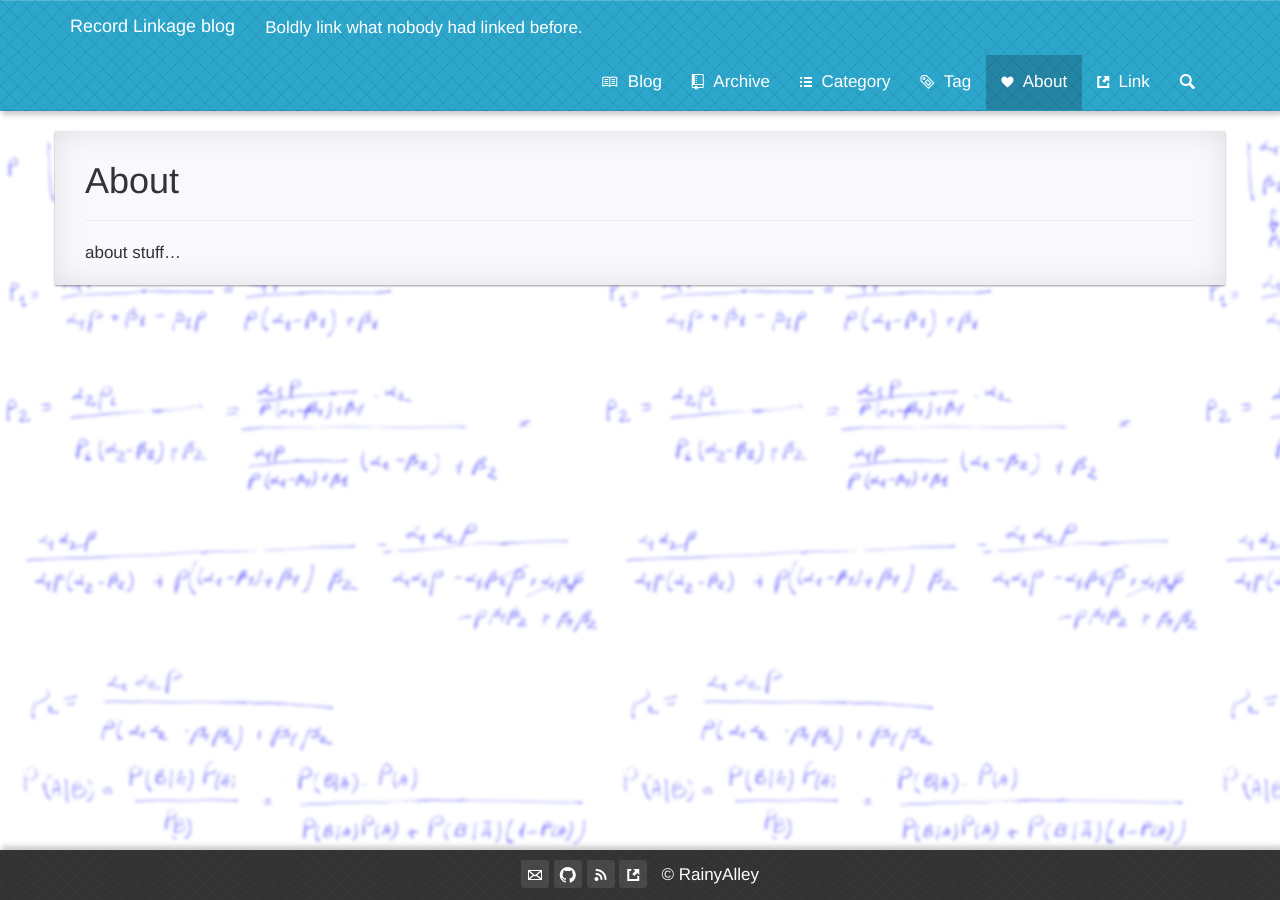
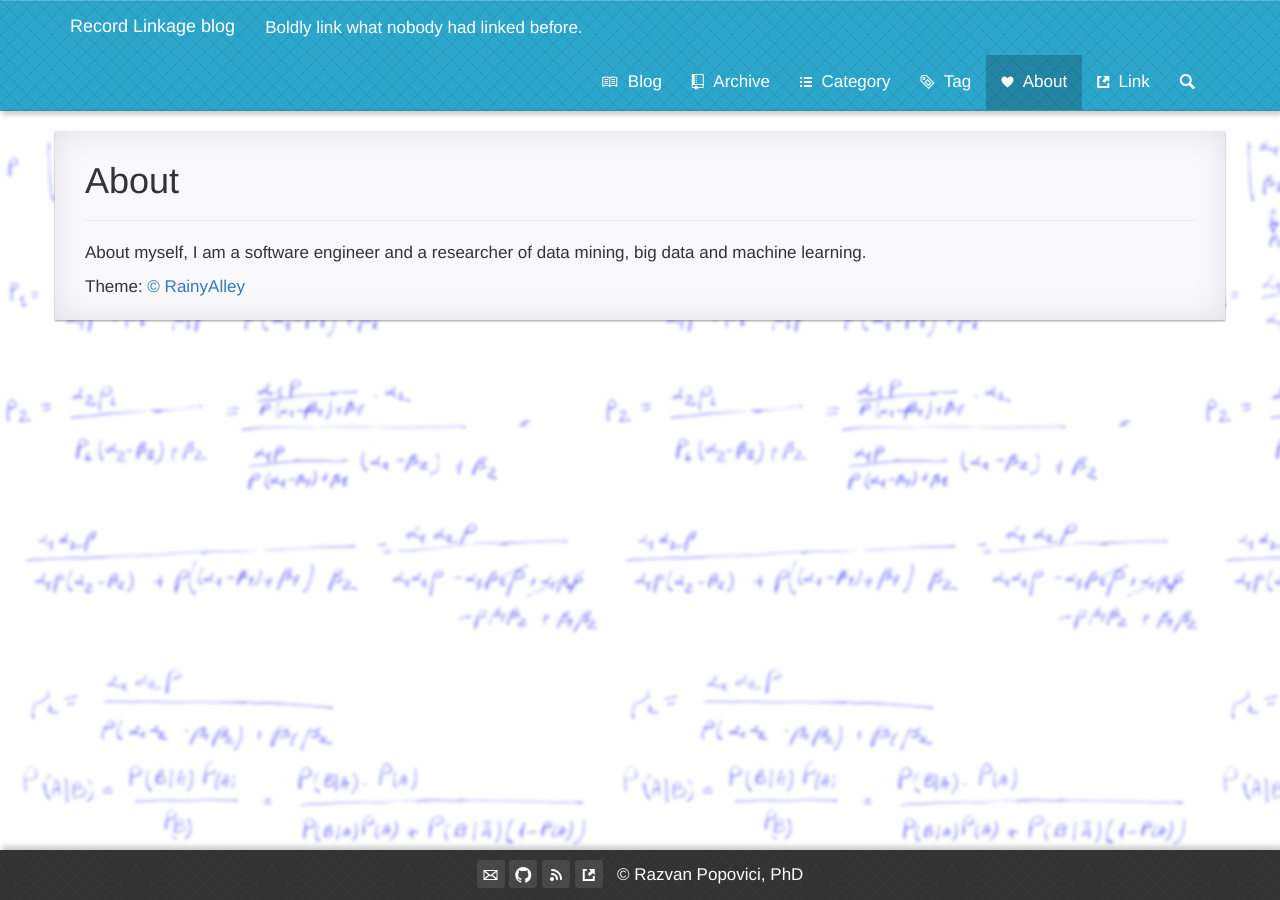
Before and after one commit to RazvanML/reco-link, a Jekyll site: the page built from pages/4about.md, in a window 1280 px wide. Built offline with Jekyll 4.4.1, drawn with Linux system fonts in a browser that asks for light colours; nearby versions of some CDN libraries; Markdown is read by kramdown in place of the engine named in the settings; comment, search, counter and statistics services are not loaded.

Commit message:
more changes

```diff
--- a/_includes/footer.html
+++ b/_includes/footer.html
@@ -5,6 +5,6 @@
                 <a class="foot-item" href="{{ '/feed.xml' | prepend: site.baseurl | prepend: site.url }}" target="_blank"><span class="octicon octicon-rss"></span></a>
                 <a class="foot-item" href="{{ '/link/' | prepend: site.baseurl | prepend: site.url }}"><span class="octicon octicon-link-external"></span></a>
                 &nbsp;
-                <a href="http://blog.rainyalley.com/"><span class="word-keep">&copy; RainyAlley</span></a>
+                <span class="word-keep">&copy; Razvan Popovici, PhD</span>
         </div>
     </footer>
--- a/pages/4about.md
+++ b/pages/4about.md
@@ -7,4 +7,6 @@ published: true
 isNavItem: true
 ---
 
-about stuff...
+About myself, I am a software engineer and a researcher of data mining, big data and machine learning.
+
+Theme:  <a href="http://blog.rainyalley.com/"><span class="word-keep">&copy; RainyAlley </span></a>
```
Also changed, not shown: _posts/2015-10-28-Basic-Model.md (+1 -1 lines), static/favicon.ico.
